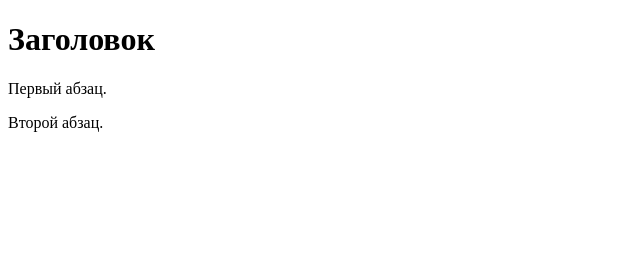
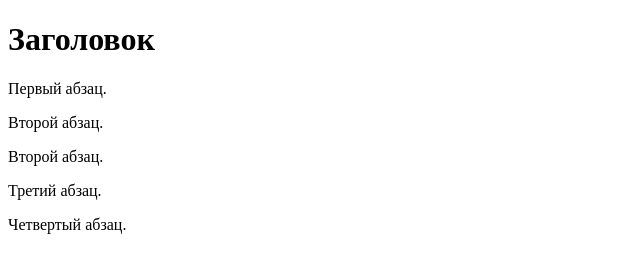
Before and after one commit to Luzhevsky/DmitriyIU5-14M, a plain HTML site: page index.html in a window 1280 px wide. Shown: the whole page, without its empty margins (0-640 px from the left). Drawn offline with Linux system fonts and the light colour scheme.

Commit message:
Commit№2_On_Master

```diff
--- a/index.html
+++ b/index.html
@@ -9,5 +9,8 @@
   <!-- Комментарий -->
   <p>Первый абзац.</p>
   <p>Второй абзац.</p>
+  <p>Второй абзац.</p>
+  <p>Третий абзац.</p>
+  <p>Четвертый абзац.</p>
  </body>
 </html>
```
Also changed, not shown: READ.txt.
